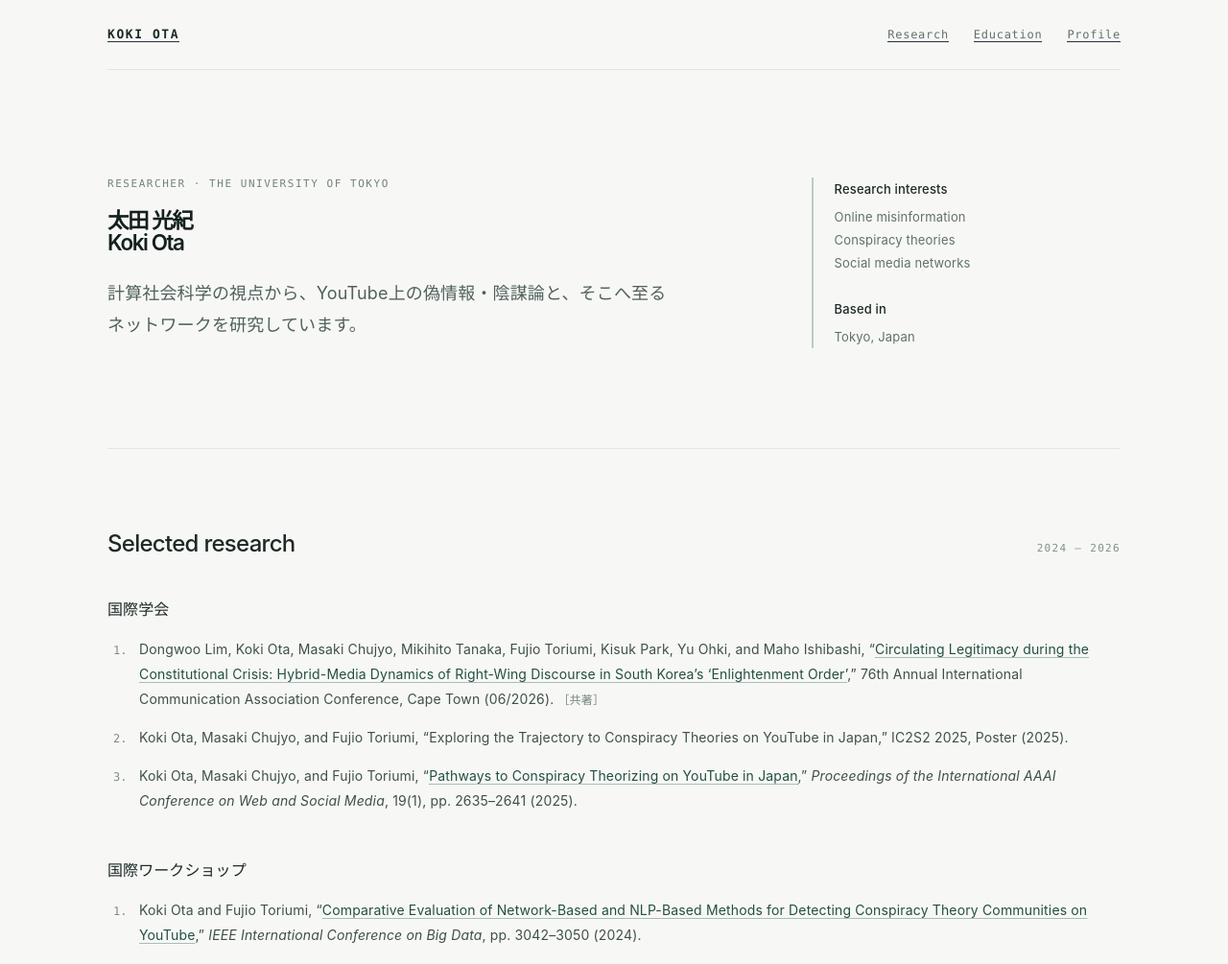
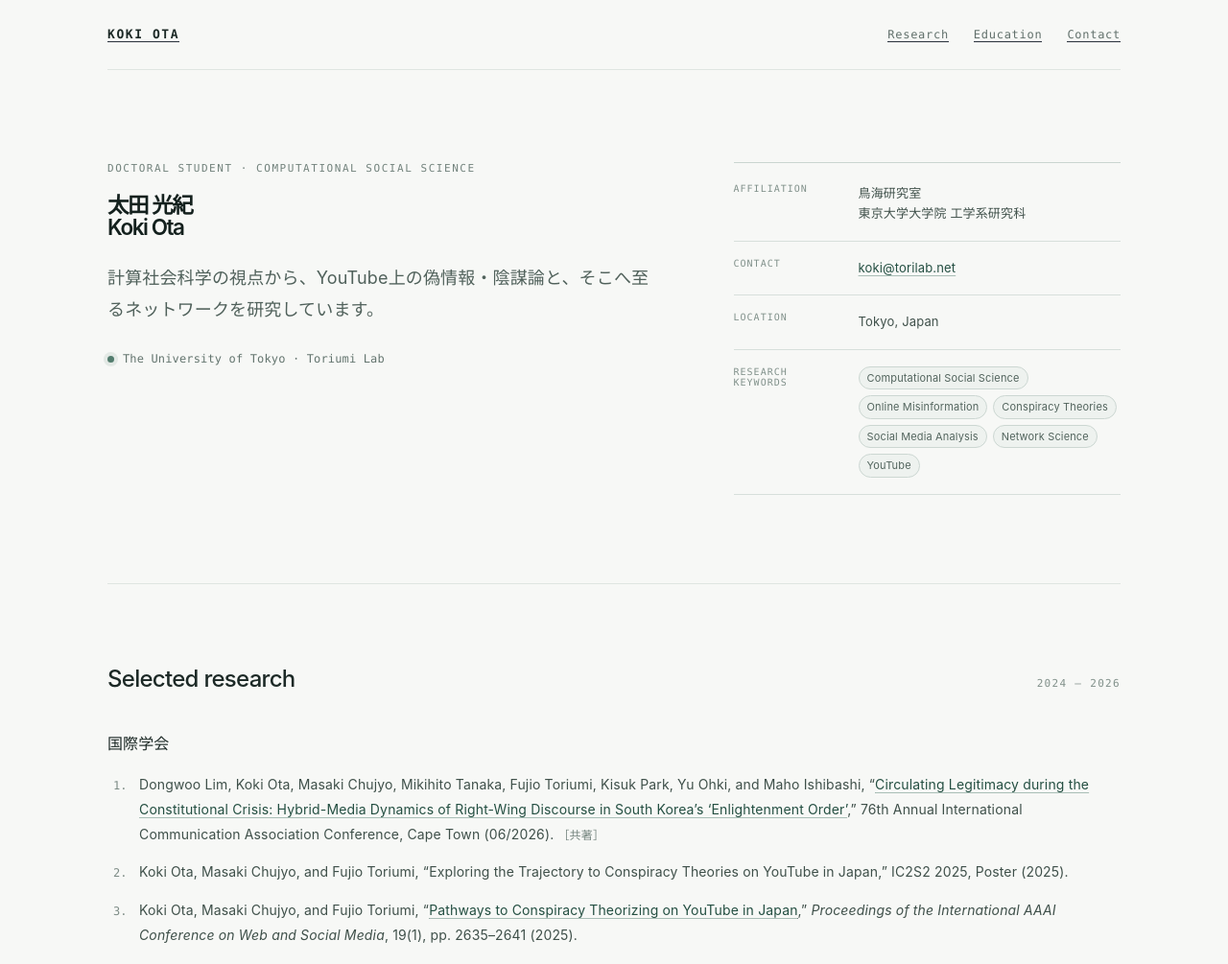
Before and after one commit to koki-ota0/atlas-of-publications, a website: page index.html in a window 1280 px wide. Shown: the top 1005 px of the page at 96% size. Drawn offline with Linux system fonts and the light colour scheme.

Commit message:
improve researcher profile information hierarchy

```diff
--- a/index.html
+++ b/index.html
@@ -600,12 +600,16 @@ body.playful-mode #playful-site{display:block}
 .simple-brand{font:600 13px var(--mono);letter-spacing:.12em;color:#1c2926;text-decoration:none}
 .simple-navlinks{display:flex;gap:26px;font:12px var(--mono);letter-spacing:.06em}
 .simple-navlinks a{color:#61706b;text-decoration:none}.simple-navlinks a:hover{color:#1c2926}
-.simple-hero{display:grid;grid-template-columns:minmax(0,1.35fr) minmax(240px,.65fr);gap:64px;padding:112px 0 104px;border-bottom:1px solid #dfe5e1}
+.simple-hero{display:grid;grid-template-columns:minmax(0,1.18fr) minmax(330px,.82fr);gap:72px;padding:96px 0 88px;border-bottom:1px solid #dfe5e1}
 .simple-kicker{font:11px var(--mono);letter-spacing:.14em;color:#73837d;text-transform:uppercase;margin:0 0 20px}
 .simple-hero h1{font:500 clamp(42px,6vw,72px);line-height:1.04;letter-spacing:-.065em;margin:0 0 24px;color:#14211e}
 .simple-lead{max-width:600px;font-size:18px;line-height:1.85;color:#50615b;margin:0}
-.simple-aside{align-self:end;border-left:2px solid #b9ccc4;padding-left:22px;color:#60716b;font-size:13px;line-height:1.85}
-.simple-aside strong{display:block;color:#1c2926;font-weight:500;margin-bottom:5px}
+.simple-status{display:flex;align-items:center;gap:9px;margin-top:28px;color:#64756f;font:12px var(--mono)}.simple-status::before{content:"";width:7px;height:7px;border-radius:50%;background:#527c6d;box-shadow:0 0 0 4px rgba(82,124,109,.12)}
+.simple-profile-meta{align-self:stretch;margin:0;padding:4px 0;border-top:1px solid #cad5d0}
+.simple-profile-meta>div{display:grid;grid-template-columns:112px 1fr;gap:18px;padding:17px 0;border-bottom:1px solid #d7dfdb}
+.simple-profile-meta dt{font:10px var(--mono);letter-spacing:.1em;text-transform:uppercase;color:#81918b}.simple-profile-meta dd{margin:0;color:#40514b;font-size:13px;line-height:1.65}
+.simple-profile-meta a{color:#244f42;text-decoration:underline;text-decoration-color:#a9beb6;text-underline-offset:3px}.simple-profile-meta a:hover{color:#0e382d;text-decoration-color:#0e382d}
+.simple-keywords{display:flex;flex-wrap:wrap;gap:6px}.simple-keywords span{padding:3px 8px;border:1px solid #ccd7d2;border-radius:999px;background:#eef2ef;color:#53655e;font-size:11px;line-height:1.5}
 .simple-section{padding:76px 0;border-bottom:1px solid #dfe5e1}
 .simple-section-head{display:flex;justify-content:space-between;align-items:baseline;gap:20px;margin-bottom:30px}
 .simple-section h2{font-size:24px;font-weight:500;letter-spacing:-.03em;margin:0;color:#1c2926}
@@ -614,7 +618,7 @@ body.playful-mode #playful-site{display:block}
 .simple-list-group+.simple-list-group{margin-top:30px}.simple-list-heading{font-size:16px;font-weight:500;margin:0 0 14px;color:#1c2926}.simple-publications{margin:0;padding-left:28px}.simple-paper{padding:0 0 14px 5px;color:#3f504a;font-size:14px;line-height:1.85}.simple-paper::marker{color:#7d8c86;font-family:var(--mono);font-size:12px}
 .simple-paper a{color:#244f42;text-decoration:underline;text-decoration-color:#a9beb6;text-underline-offset:3px}.simple-paper a:hover{color:#0e382d;text-decoration-color:#0e382d}.simple-coauthor{white-space:nowrap;color:#75857f;font-size:12px}
 .simple-footer{display:flex;justify-content:space-between;gap:24px;padding:28px 0 42px;color:#82918b;font:11px var(--mono)}
-@media(max-width:720px){.simple-shell{padding:0 20px}.simple-navlinks{gap:12px;font-size:10px}.simple-hero{grid-template-columns:1fr;gap:34px;padding:72px 0 70px}.simple-aside{align-self:start}.simple-section{padding:58px 0}.simple-footer{display:block}.simple-footer span{display:block;margin-top:8px}}
+@media(max-width:720px){.simple-shell{padding:0 20px}.simple-navlinks{gap:12px;font-size:10px}.simple-hero{grid-template-columns:1fr;gap:46px;padding:72px 0 64px}.simple-profile-meta>div{grid-template-columns:96px 1fr}.simple-section{padding:58px 0}.simple-footer{display:block}.simple-footer span{display:block;margin-top:8px}}
 </style>
 </head>
 <body>
@@ -622,15 +626,21 @@ body.playful-mode #playful-site{display:block}
   <div class="simple-shell">
     <nav class="simple-nav" aria-label="Main navigation">
       <a class="simple-brand" href="#simple-top">KOKI OTA</a>
-      <div class="simple-navlinks"><a href="#simple-research">Research</a><a href="#simple-education">Education</a><a href="#simple-top">Profile</a></div>
+      <div class="simple-navlinks"><a href="#simple-research">Research</a><a href="#simple-education">Education</a><a href="#simple-contact">Contact</a></div>
     </nav>
     <section class="simple-hero" id="simple-top">
       <div>
-        <p class="simple-kicker">Researcher · The University of Tokyo</p>
+        <p class="simple-kicker">Doctoral Student · Computational Social Science</p>
         <h1>太田 光紀<br><span>Koki Ota</span></h1>
         <p class="simple-lead">計算社会科学の視点から、YouTube上の偽情報・陰謀論と、そこへ至るネットワークを研究しています。</p>
+        <div class="simple-status">The University of Tokyo · Toriumi Lab</div>
       </div>
-      <aside class="simple-aside"><strong>Research interests</strong>Online misinformation<br>Conspiracy theories<br>Social media networks<br><br><strong>Based in</strong>Tokyo, Japan</aside>
+      <dl class="simple-profile-meta" id="simple-contact">
+        <div><dt>Affiliation</dt><dd>鳥海研究室<br>東京大学大学院 工学系研究科</dd></div>
+        <div><dt>Contact</dt><dd><a href="mailto:koki@torilab.net">koki@torilab.net</a></dd></div>
+        <div><dt>Location</dt><dd>Tokyo, Japan</dd></div>
+        <div><dt>Research keywords</dt><dd class="simple-keywords"><span>Computational Social Science</span><span>Online Misinformation</span><span>Conspiracy Theories</span><span>Social Media Analysis</span><span>Network Science</span><span>YouTube</span></dd></div>
+      </dl>
     </section>
     <section class="simple-section" id="simple-research" aria-labelledby="simple-research-title">
       <div class="simple-section-head"><h2 id="simple-research-title">Selected research</h2><span class="simple-section-label">2024 — 2026</span></div>
```
